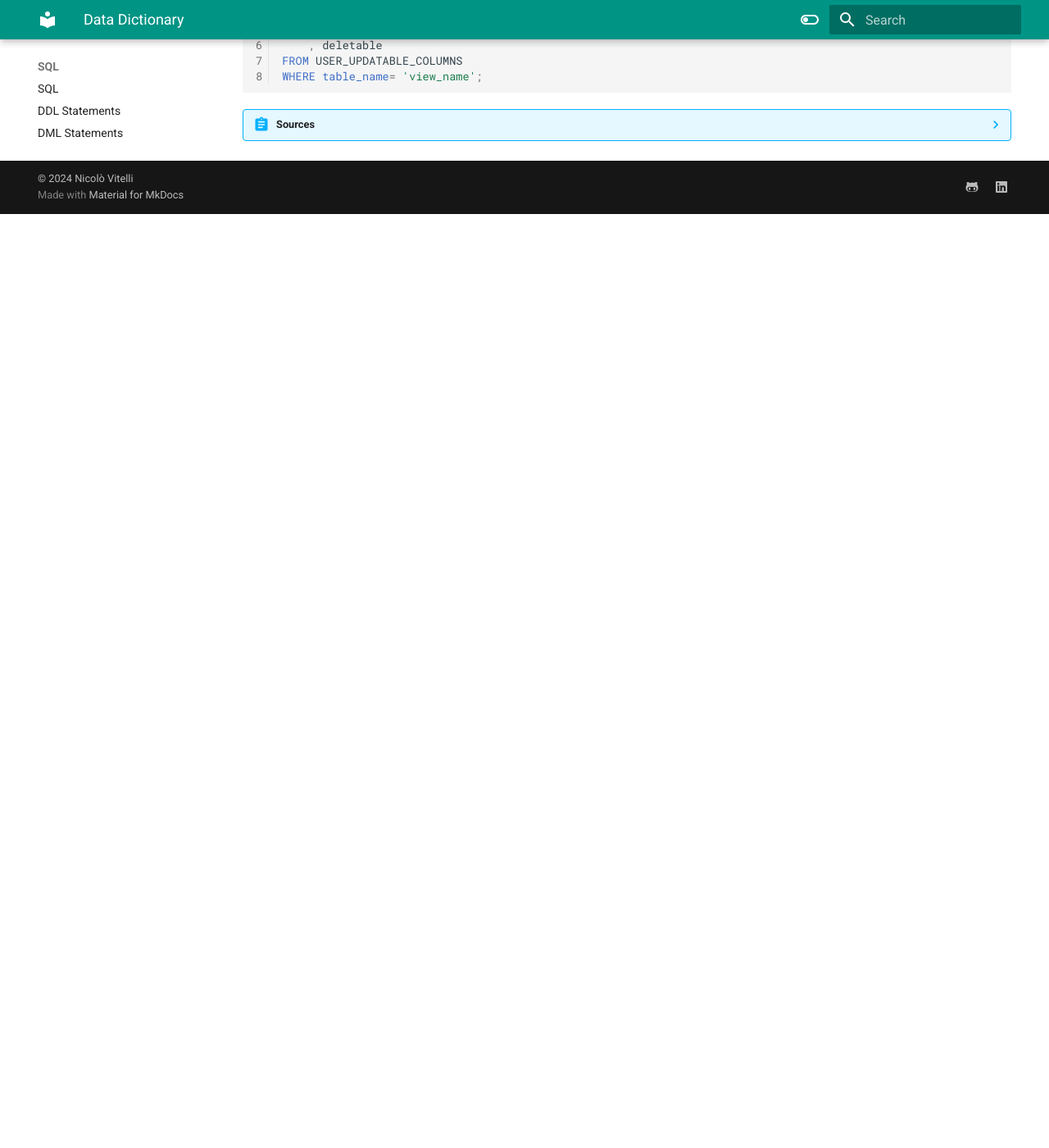
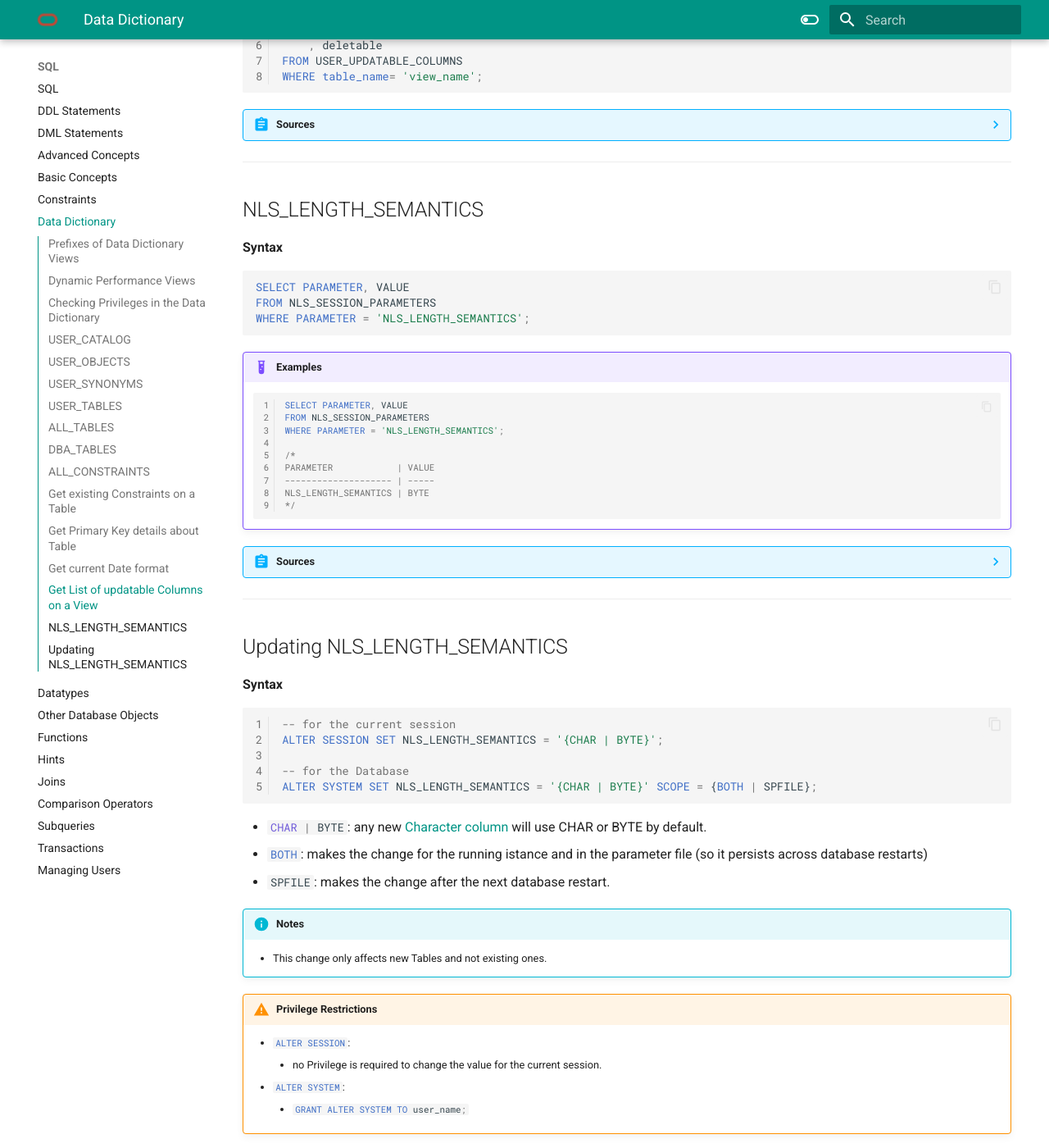
Before and after one commit to nicolovitelli/my-docs, an MkDocs documentation site: the page built from docs/SQL/data-dictionary.md, in a window 1280 px wide and 1400 px high, scrolled down 6342 px. Shown: the whole window at 82% size. Built offline with MkDocs 1.6.1 and Material for MkDocs 9.7.7, drawn with Linux system fonts in a browser that asks for light colours; before the commit the page ends 6603 px from its top, so only the background shows below that.

Commit message:
8/25/24 7.49pm

````diff
--- a/docs/SQL/data-dictionary.md
+++ b/docs/SQL/data-dictionary.md
@@ -244,3 +244,59 @@ WHERE table_name= 'view_name';
 
 ??? abstract "Sources"
     - [Oracle Documentation - USER_UPDATABLE_COLUMNS](https://docs.oracle.com/en/database/oracle/oracle-database/21/refrn/USER_UPDATABLE_COLUMNS.html)
+
+---
+
+## NLS_LENGTH_SEMANTICS
+**Syntax**
+```sql
+SELECT PARAMETER, VALUE
+FROM NLS_SESSION_PARAMETERS
+WHERE PARAMETER = 'NLS_LENGTH_SEMANTICS';
+```
+
+!!! example "Examples"
+    ```sql linenums="1"
+
+    SELECT PARAMETER, VALUE
+    FROM NLS_SESSION_PARAMETERS
+    WHERE PARAMETER = 'NLS_LENGTH_SEMANTICS';
+
+    /*
+    PARAMETER 			 | VALUE
+    -------------------- | -----
+    NLS_LENGTH_SEMANTICS | BYTE
+    */
+    ```
+
+??? abstract "Sources"
+    - [Oracle Documentation - NLS_LENGTH_SEMANTICS](https://docs.oracle.com/en/database/oracle/oracle-database/21/refrn/NLS_LENGTH_SEMANTICS.html)
+
+---
+
+## Updating NLS_LENGTH_SEMANTICS
+**Syntax**
+```sql linenums="1"
+-- for the current session
+ALTER SESSION SET NLS_LENGTH_SEMANTICS = '{CHAR | BYTE}';
+
+-- for the Database
+ALTER SYSTEM SET NLS_LENGTH_SEMANTICS = '{CHAR | BYTE}' SCOPE = {BOTH | SPFILE};
+```
+
+- `#!sql CHAR | BYTE`: any new [Character column](/sql/datatypes/#character-dataypes) will use CHAR or BYTE by default.
+- `#!sql BOTH`: makes the change for the running istance and in the parameter file (so it persists across database restarts)
+- `#!sql SPFILE`: makes the change after the next database restart.
+
+!!! info "Notes"
+    - This change only affects new Tables and not existing ones.
+
+!!! warning "Privilege Restrictions"
+    - `#!sql ALTER SESSION`:
+    	- no Privilege is required to change the value for the current session.
+    - `#!sql ALTER SYSTEM`:
+    	- `#!sql GRANT ALTER SYSTEM TO user_name;`
+
+??? abstract "Sources"
+    - [Oracle Documentation - ALTER SESSION](https://docs.oracle.com/en/database/oracle/oracle-database/19/sqlrf/ALTER-SESSION.html)
+    - [Oracle Documentation - ALTER SYSTEM](https://docs.oracle.com/en/database/oracle/oracle-database/19/sqlrf/ALTER-SYSTEM.html)
--- a/mkdocs.yml
+++ b/mkdocs.yml
@@ -1,6 +1,8 @@
 site_name: my-docs
 theme:
   name: material
+  logo: assets/icon.png
+  favicon: assets/icon.png
   font:
     text: Roboto
     code: Roboto Mono
````
Also changed, not shown: docs/PLSQL/index.md (added, +3 -0 lines), docs/SQL/datatypes.md (added, +120 -0 lines), docs/assets/icon.png (added).
